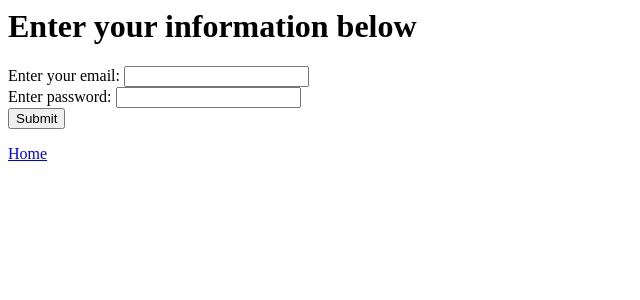
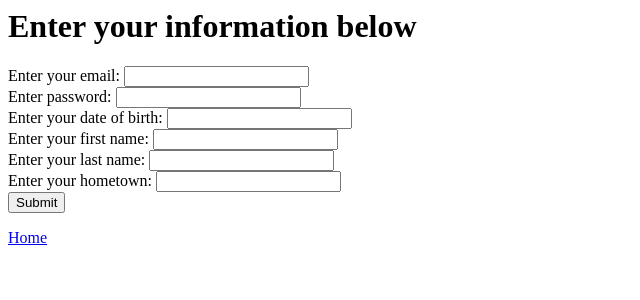
Before and after one commit to tonydao2/PhotoShare, a Flask app: page /register in a window 1280 px wide. Shown: the top 300 px of the page, without its empty margins (0-640 px from the left). Run offline with Flask 2, Linux system fonts and the light colour scheme; data comes from the database, SQL or seed files in the repository.

Commit message:
Added html and python request

```diff
--- a/app.py
+++ b/app.py
@@ -23,7 +23,7 @@ app.secret_key = 'super secret string'  # Change this!
 
 #These will need to be changed according to your creditionals
 app.config['MYSQL_DATABASE_USER'] = 'root'
-app.config['MYSQL_DATABASE_PASSWORD'] = 'cs460'
+app.config['MYSQL_DATABASE_PASSWORD'] = 'tony2000'
 app.config['MYSQL_DATABASE_DB'] = 'photoshare'
 app.config['MYSQL_DATABASE_HOST'] = 'localhost'
 mysql.init_app(app)
@@ -123,13 +123,18 @@ def register_user():
 	try:
 		email=request.form.get('email')
 		password=request.form.get('password')
+		dob=request.form.get('dob')
+		fname=request.form.get('fname')
+		lname=request.form.get('lname')
+		hometown=request.form.get('hometown')
+
 	except:
 		print("couldn't find all tokens") #this prints to shell, end users will not see this (all print statements go to shell)
 		return flask.redirect(flask.url_for('register'))
 	cursor = conn.cursor()
 	test =  isEmailUnique(email)
 	if test:
-		print(cursor.execute("INSERT INTO Users (email, password) VALUES ('{0}', '{1}')".format(email, password)))
+		print(cursor.execute("INSERT INTO Users (email, password, dob, fname, lname, hometown) VALUES ('{0}', '{1}')".format(email, password, dob, fname, lname, hometown)))
 		conn.commit()
 		#log user in
 		user = User()
--- a/templates/register.html
+++ b/templates/register.html
@@ -15,6 +15,14 @@
                 <input type="email" name="email" /><br />
                 <label for="password">Enter password:</label>
                 <input type="password" name="password" /><br />
+                <label for="dob">Enter your date of birth:</label>
+                <input type="dob" name="dob" /><br />
+                <label for="fname">Enter your first name:</label>
+                <input type="fname" name="fname" /><br />
+                <label for="lname">Enter your last name:</label>
+                <input type="lname" name="lanme" /><br />
+                <label for="hometown">Enter your hometown:</label>
+                <input type="hometown" name="hometown" /><br />
                 <input type="submit" />
             </form>
          </div>
```
